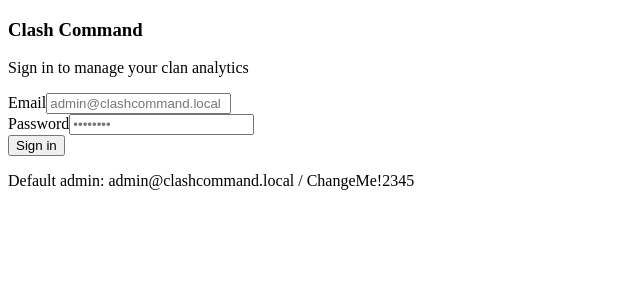
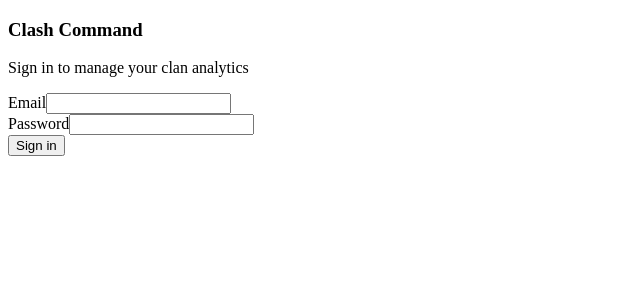
Before and after one commit to AravindSAsok/ClashCommand, a Next.js app: page /login in a window 1280 px wide. Shown: the top 300 px of the page, without its empty margins (0-640 px from the left). Built offline with nearby package versions, Linux system fonts and the light colour scheme.

Commit message:
Fix Clash Command local startup blockers

```diff
--- a/app/(auth)/login/page.tsx
+++ b/app/(auth)/login/page.tsx
@@ -19,40 +19,20 @@ export default function LoginPage() {
   const handleSubmit = async (e: React.FormEvent) => {
     e.preventDefault();
     setLoading(true);
-
-    try {
-      const result = await signIn("credentials", {
-        email,
-        password,
-        redirect: false,
-      });
-
-      if (result?.error) {
-        toast({
-          title: "Login failed",
-          description: result.error,
-          variant: "destructive",
-        });
-        setLoading(false);
-        return;
-      }
-
-      router.push("/");
-      router.refresh();
-    } catch (err) {
-      toast({
-        title: "Login failed",
-        description: "An unexpected error occurred",
-        variant: "destructive",
-      });
+    const result = await signIn("credentials", { email, password, redirect: false });
+    if (result?.error) {
+      toast({ title: "Login failed", description: "Check your email and password.", variant: "destructive" });
       setLoading(false);
+      return;
     }
+    router.push("/");
+    router.refresh();
   };
 
   return (
     <div className="flex min-h-screen flex-col items-center justify-center bg-background px-4">
       <Card className="w-full max-w-md">
-        <CardHeader className="space-below:0">
+        <CardHeader>
           <CardTitle className="text-2xl font-bold">Clash Command</CardTitle>
           <CardDescription>Sign in to manage your clan analytics</CardDescription>
         </CardHeader>
@@ -60,36 +40,18 @@ export default function LoginPage() {
           <form onSubmit={handleSubmit} className="space-y-4">
             <div className="space-y-2">
               <Label htmlFor="email">Email</Label>
-              <Input
-                id="email"
-                type="email"
-                placeholder="admin@clashcommand.local"
-                value={email}
-                onChange={(e) => setEmail(e.target.value)}
-                required
-              />
+              <Input id="email" type="email" value={email} onChange={(e) => setEmail(e.target.value)} required />
             </div>
             <div className="space-y-2">
               <Label htmlFor="password">Password</Label>
-              <Input
-                id="password"
-                type="password"
-                placeholder="••••••••"
-                value={password}
-                onChange={(e) => setPassword(e.target.value)}
-                required
-              />
+              <Input id="password" type="password" value={password} onChange={(e) => setPassword(e.target.value)} required />
             </div>
             <Button type="submit" className="w-full" disabled={loading}>
               {loading ? "Signing in..." : "Sign in"}
             </Button>
           </form>
         </CardContent>
-        <CardFooter className="flex flex-col gap-2 pt-6">
-          <p className="text-sm text-muted-foreground text-center">
-            Default admin: admin@clashcommand.local / ChangeMe!2345
-          </p>
-        </CardFooter>
+        <CardFooter />
       </Card>
     </div>
   );
```
